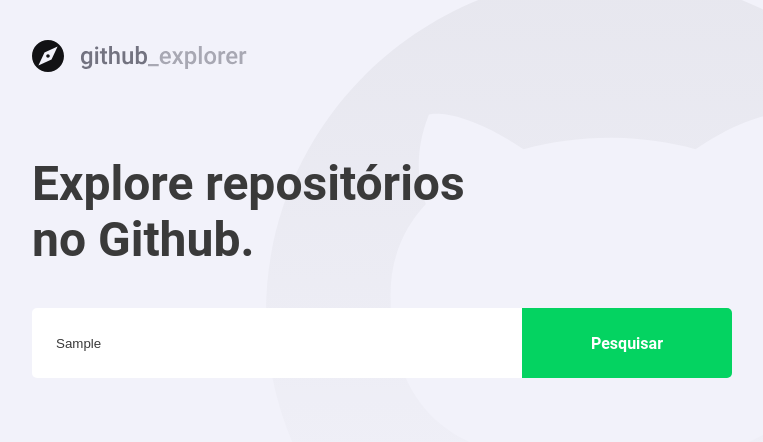
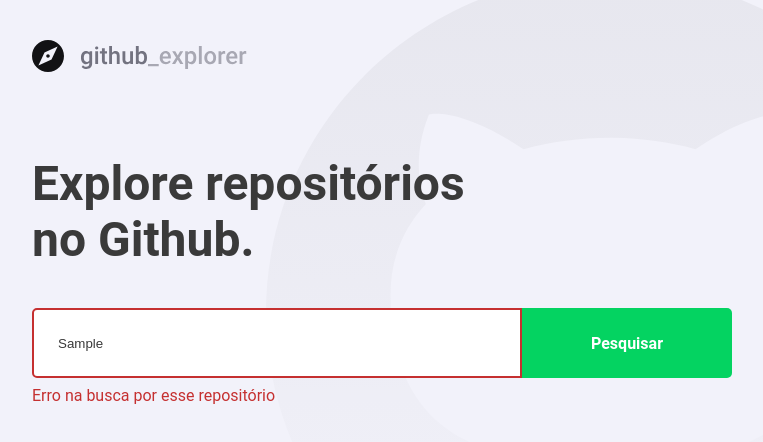
Before and after one commit to willrockies/primeiro-projeto-react, a React (Create React App) app: page / in a window 1280 px wide. Both pictures are taken after typing "Sample" into the empty fields and a click on the button "Pesquisar". Shown: the top 442 px of the page, without its empty margins (148-911 px from the left). Built offline with nearby package versions, Linux system fonts and the light colour scheme; no server answers.

Commit message:
lidando com erros

```diff
--- a/src/pages/Dashboard/index.tsx
+++ b/src/pages/Dashboard/index.tsx
@@ -3,7 +3,7 @@ import { FiChevronRight } from "react-icons/fi";
 import api from "../../services/api";
 import logoImg from "../../assets/logo.svg"
 
-import { Title, Form, Repositories } from './styles';
+import { Title, Form, Repositories, Error } from './styles';
 
 interface Repository {
     full_name: string;
@@ -15,33 +15,49 @@ interface Repository {
 }
 
 const Dashboard: React.FC = () => {
-    const [newRepo, setNewRepo] = useState('')
+    const [newRepo, setNewRepo] = useState('');
+    const [inputError, setInputError] = useState('');
     const [repositories, setRepositories] = useState<Repository[]>([]);
 
-    async function handleAddRepository (event: FormEvent<HTMLFormElement>) :Promise<void> {
+
+
+    async function handleAddRepository(event: FormEvent<HTMLFormElement>): Promise<void> {
         // Adição de um novo repositório
         // Consumir API do Github
         // Salvar novo repositório no estado
         event.preventDefault();
+        if (!newRepo) {
+            setInputError("Digite o autor/nome do repositório");
+            return;
+        }
 
+        try {
             const response = await api.get<Repository>(`repos/${newRepo}`);
             const repository = response.data;
             setRepositories([...repositories, repository]);
             setNewRepo('');
+            setInputError('');
             console.log(response.data);
+        } catch (err) {
+            setInputError('Erro na busca por esse repositório');
         }
+
+    }
+
     return (
         <>
             <img src={logoImg} alt="Github explorer" />
             <Title>Explore repositórios no Github.</Title>
-
-            <Form onSubmit={handleAddRepository}>
+            {/* // !! => thuthy ("dsasda", 3, { }, []), falsy('',0,) */}
+            <Form hasError={!!inputError} onSubmit={handleAddRepository}>
                 <input
                     value={newRepo}
                     onChange={(e) => setNewRepo(e.target.value)}
                     placeholder="Digite o nome do repositório"></input>
                 <button type="submit">Pesquisar</button>
             </Form>
+
+            {inputError && <Error> {inputError}</Error>}
 
             <Repositories>
                 {repositories.map(repository => (
--- a/src/pages/Dashboard/styles.ts
+++ b/src/pages/Dashboard/styles.ts
@@ -1,5 +1,9 @@
-import styled from "styled-components";
+import styled, { css } from "styled-components";
 import { shade } from "polished";
+
+interface FormProps {
+    hasError: boolean;
+}
 
 export const Title = styled.h1`
     font-size: 48px;
@@ -9,7 +13,7 @@ export const Title = styled.h1`
     margin-top: 80px;
 `;
 
-export const Form = styled.form`
+export const Form = styled.form<FormProps>`
     margin-top: 40px;
     max-width: 700px;
 
@@ -22,6 +26,13 @@ export const Form = styled.form`
         border: 0;
         border-radius: 5px 0 0 5px;
         color: #3a3a3a ;
+        border: 2px solid #fff;
+
+        ${(props) => props.hasError &&
+        css`
+            border: 2px solid #c53030;
+            `
+    }
 
         &::placeholder {
             color: #a8a8a8;
@@ -97,3 +108,9 @@ export const Repositories = styled.div`
 
     }
 `;
+
+export const Error = styled.span`
+    display: block;
+    color: #c53030;
+    margin-top: 8px;
+`;
```
Lines whose indentation alone changed are shown as unchanged.
